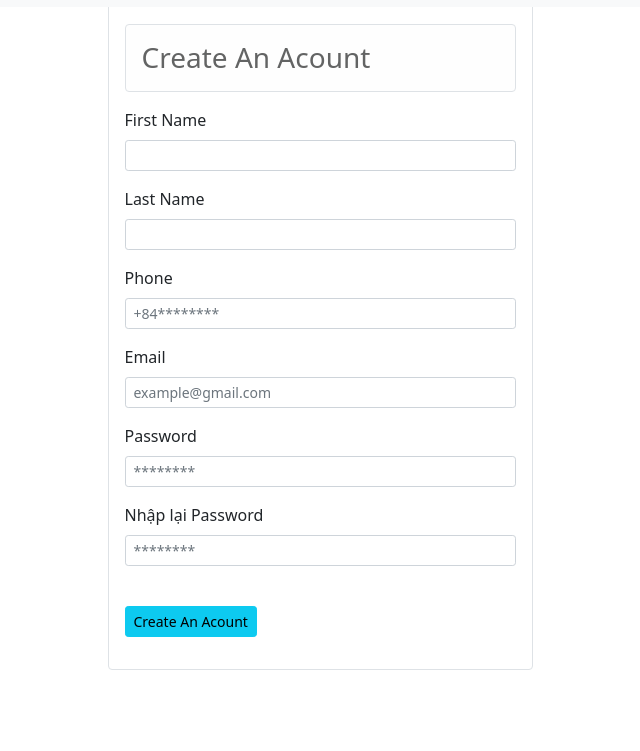
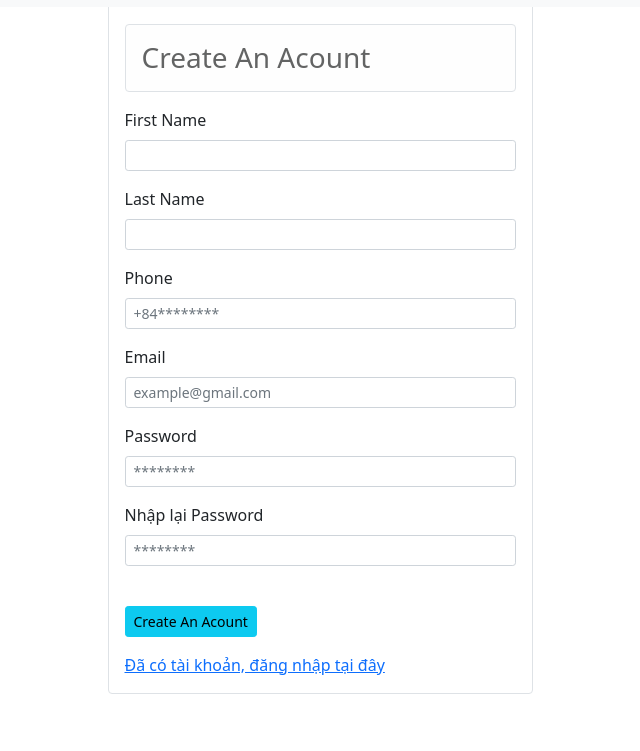
Before and after one commit to mchien2002/C-SHOP, a Django app: page /signup in a window 1280 px wide. Shown: the part 49-800 px from the top of the page, without its empty margins (320-960 px from the left). Run offline with Django 4.2, Linux system fonts and the light colour scheme; parts of the project's set-up code (start-up, migrations or seed data) failed here and were passed over; some libraries are stand-ins or nearby versions.

Commit message:
Hoang add login,signup button 25/4/2022

```diff
--- a/store/templates/login.html
+++ b/store/templates/login.html
@@ -40,6 +40,7 @@
                 <div class="form-group">
                     <input class="btn btn-sm btn-info col-lg-3" type="submit" value="Login">
                 </div>
+                <a href="/signup" class="csw-btn-button" rel="nofollow" target="_blank" >Chưa có tài khoản,đăng ký tại đây</a>
             </form>
         </div>
     </div>
--- a/store/templates/signup.html
+++ b/store/templates/signup.html
@@ -75,6 +75,7 @@
                 <div class="form-group">
                     <input class="btn btn-sm btn-info" type="submit" value="Create An Acount">
                 </div>
+                <a href="/login" class="csw-btn-button" rel="nofollow" target="_blank" >Đã có tài khoản, đăng nhập tại đây</a>
             </form>
         </div>
     </div>
```
Also changed, not shown: db.sqlite3.
